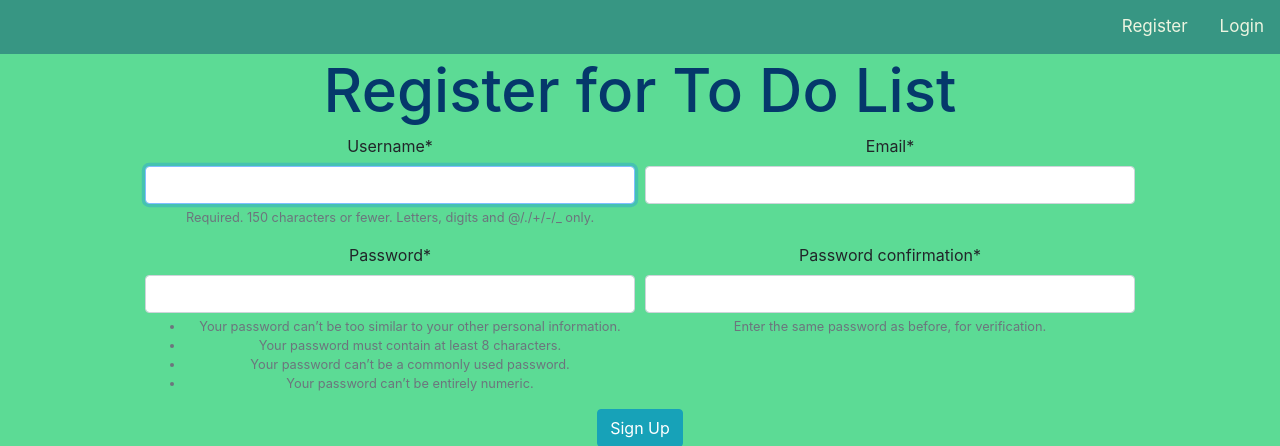
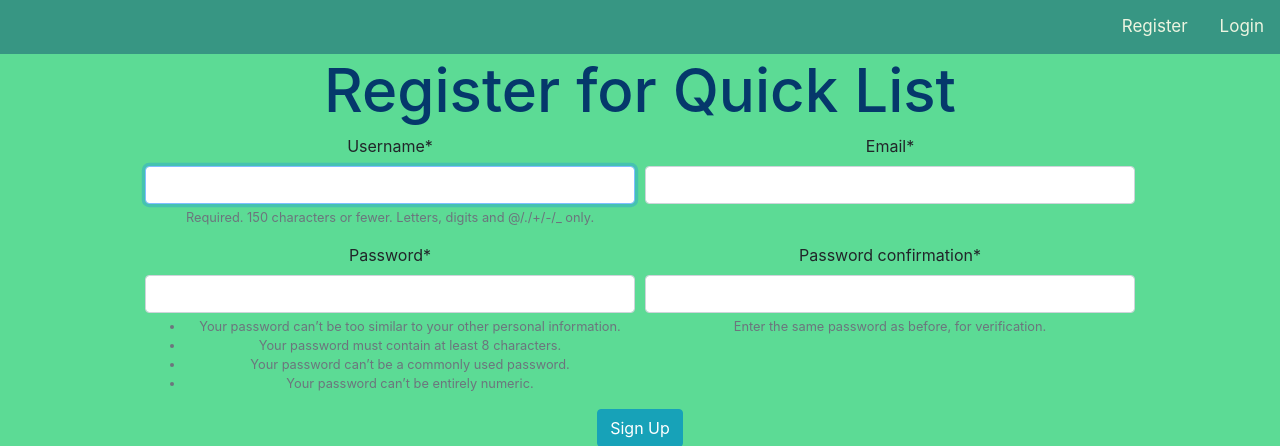
Before and after one commit to AryanJha524/todoapp, a Django app: page /register/ in a window 1280 px wide. Shown: the top 446 px of the page. Run offline with Django 3.2, Linux system fonts and the light colour scheme; some libraries are stand-ins or nearby versions.

Commit message:
changed name to quicklist

```diff
--- a/todolist/templates/todolist/home.html
+++ b/todolist/templates/todolist/home.html
@@ -3,7 +3,7 @@
     <div class="center-column">
         <div style="text-align: center">
             <h1 class="heading-element">
-                To Do List
+                Quick List
             </h1>
                 <form method='POST' action='/'>
                     {% csrf_token %}
--- a/users/templates/users/register.html
+++ b/users/templates/users/register.html
@@ -2,7 +2,7 @@
 {% load crispy_forms_tags %}
 {% block content %}
 <div class="center-column" style="text-align: center;">
-    <h1 class="heading-element">Register for To Do List</h1>
+    <h1 class="heading-element">Register for Quick List</h1>
     <form method='POST'>
             {% csrf_token %}
             <div class="form-row" style="justify-content: center;">
```
